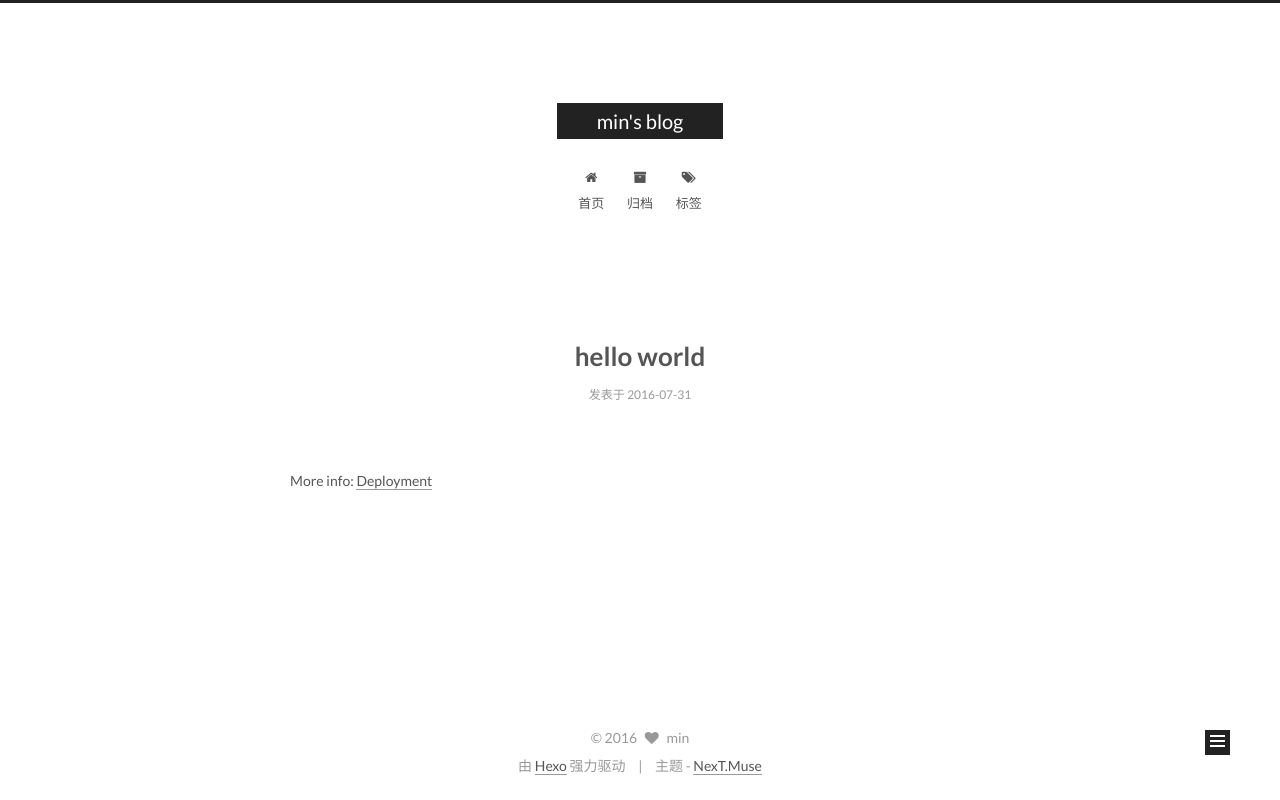
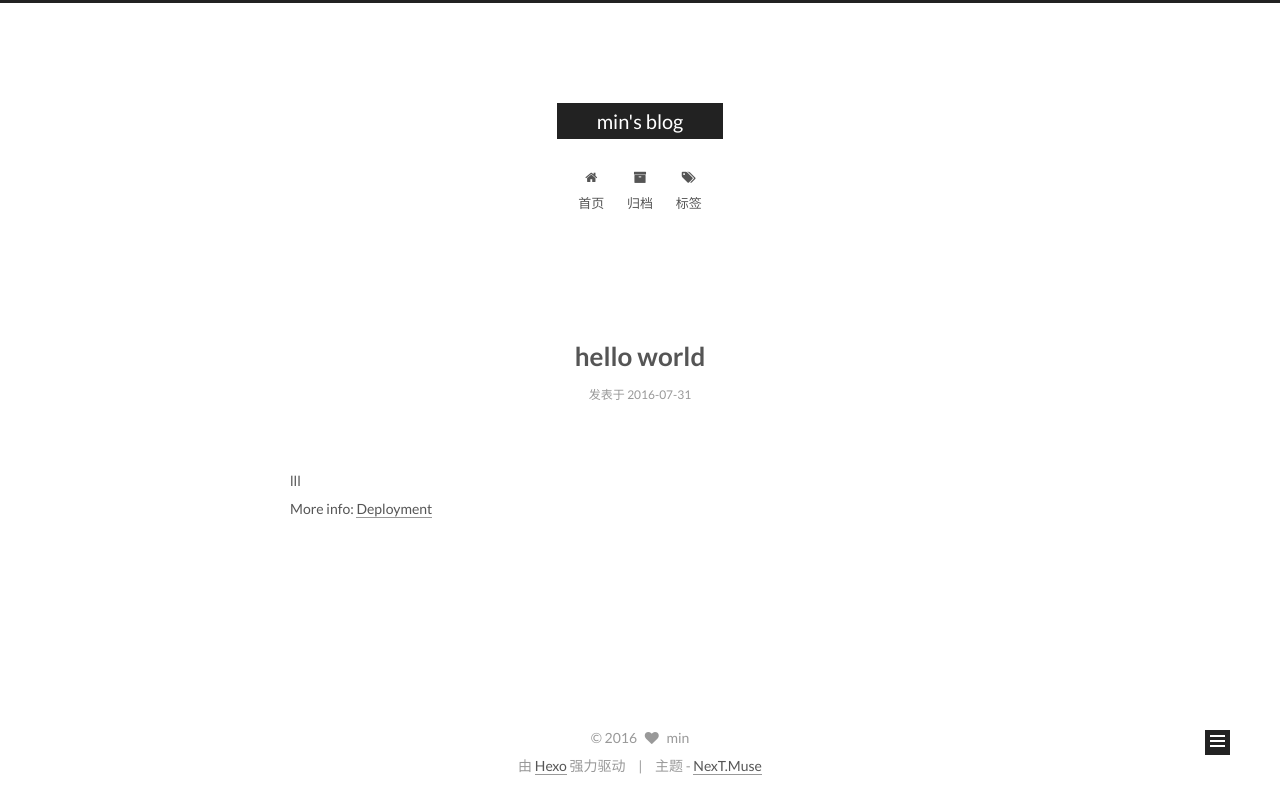
Before and after one commit to wuzhenmin/wuzhenmin.github.io, a plain HTML site: page index.html in a window 1280 px wide. Drawn offline with Linux system fonts and the light colour scheme.

Commit message:
Site updated: 2016-07-31 16:30:24

```diff
--- a/index.html
+++ b/index.html
@@ -249,7 +249,7 @@
 
 
 
-            <p>More info: <a href="https://hexo.io/docs/deployment.html" target="_blank" rel="external">Deployment</a></p>
+            <p>lll<br>More info: <a href="https://hexo.io/docs/deployment.html" target="_blank" rel="external">Deployment</a></p>
 
 
 
```
Also changed, not shown: 2016/07/31/hello/index.html (+5 -5 lines).
